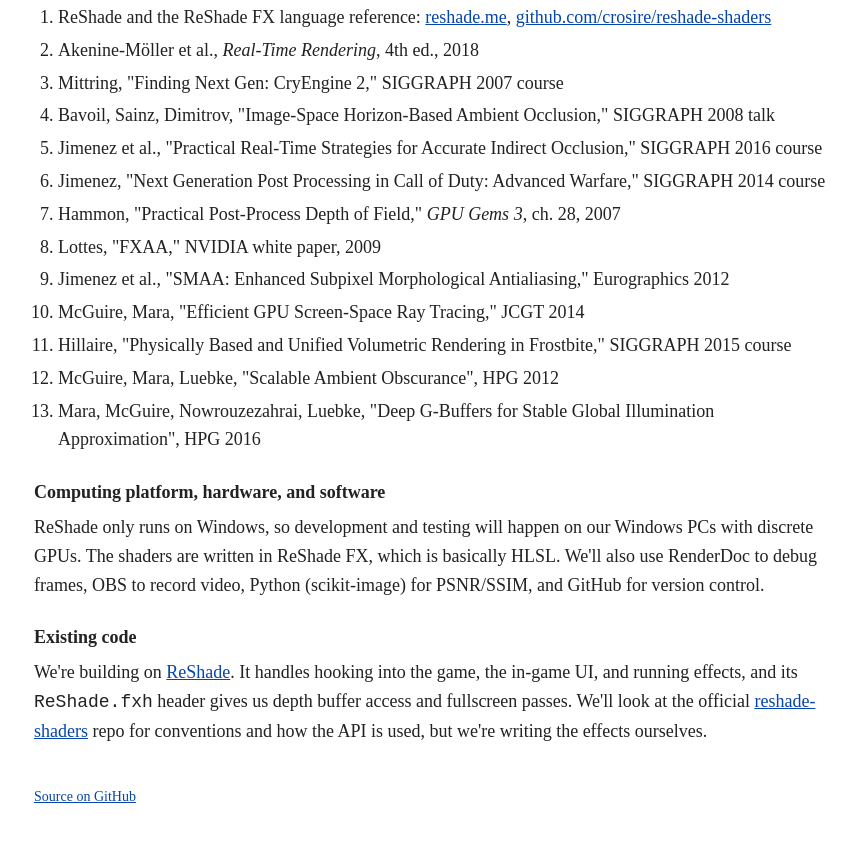
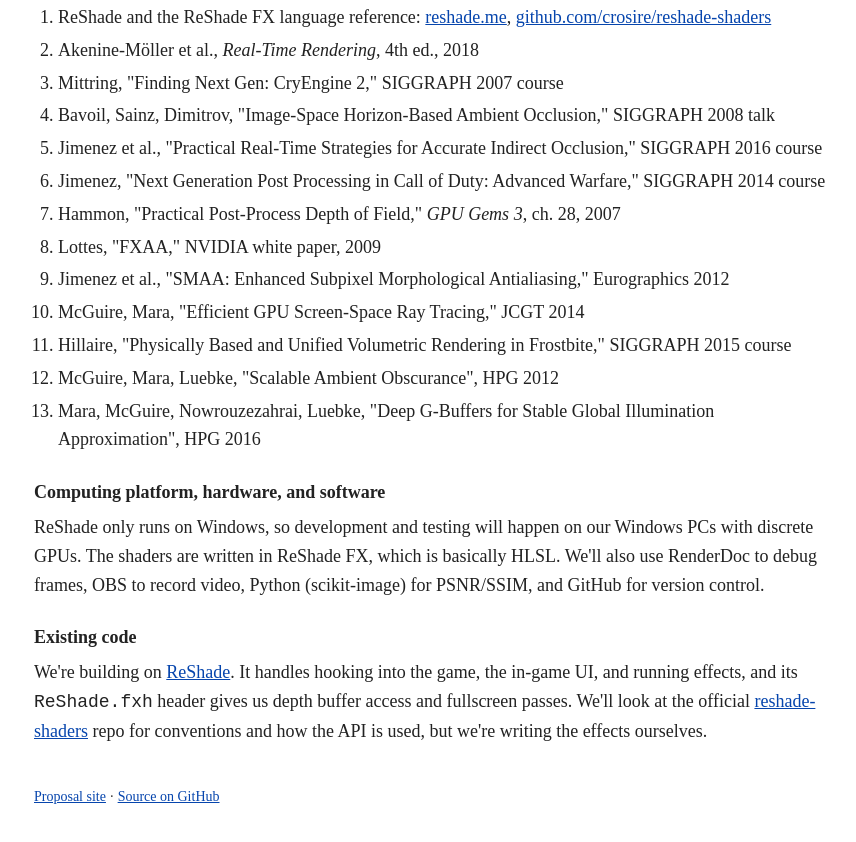
Before and after one commit to paxin1/cs184-final-project, a plain HTML site: page index.html in a window 1280 px wide. Shown: the part 3414-4256 px from the top of the page, without its empty margins (206-1062 px from the left). Drawn offline with Linux system fonts and the light colour scheme.

Commit message:
docs: add permalink to proposal site

```diff
--- a/index.html
+++ b/index.html
@@ -5,6 +5,7 @@
     <meta name="viewport" content="width=device-width, initial-scale=1" />
     <meta name="description" content="CS 184 final project proposal: post-processing shaders for Star Stable Online in ReShade." />
     <title>Star Shaders · CS 184 Final Project Proposal</title>
+    <link rel="canonical" href="https://paxin1.github.io/cs184-final-project/" />
     <link rel="stylesheet" href="css/style.css" />
   </head>
   <body>
@@ -226,6 +227,8 @@
       </main>
 
       <footer>
+        <a href="https://paxin1.github.io/cs184-final-project/">Proposal site</a>
+        ·
         <a href="https://github.com/paxin1/cs184-final-project">Source on GitHub</a>
       </footer>
     </div>
```
